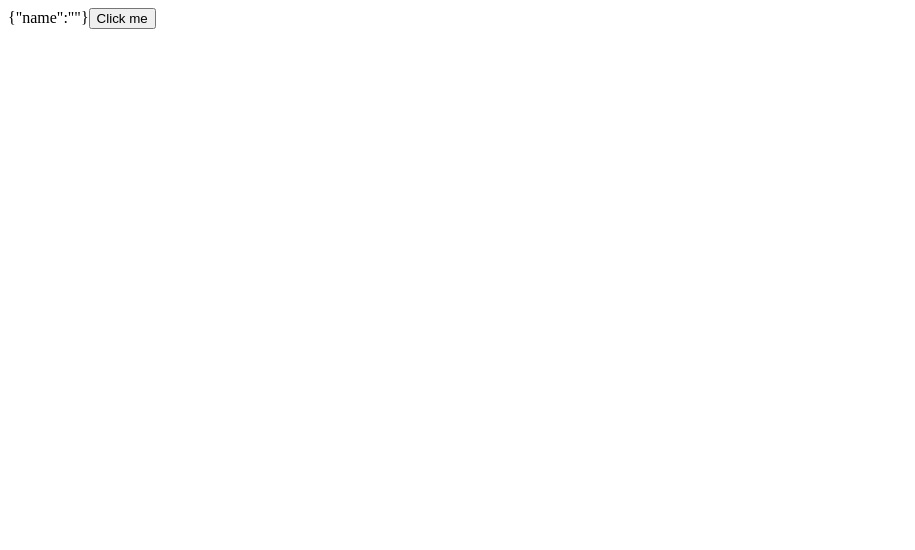
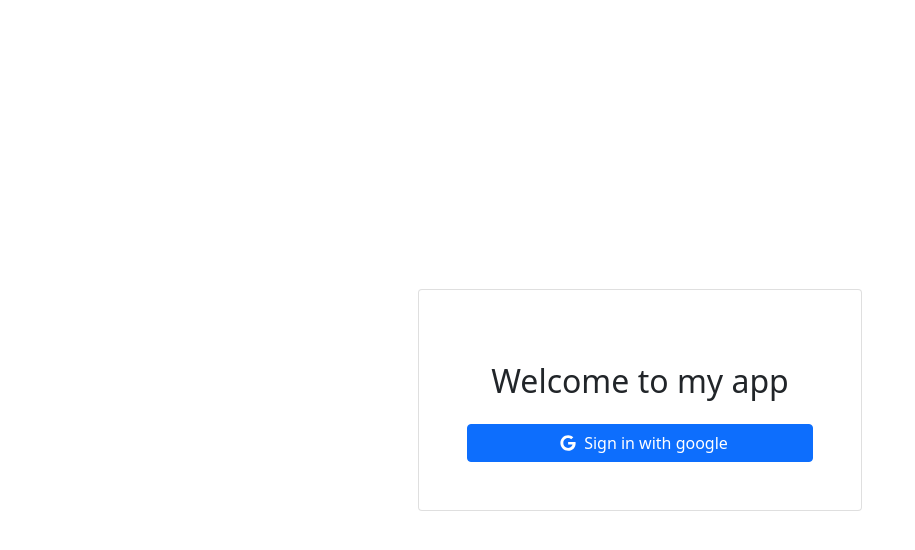
Before and after one commit to tudorie-mariuscosmin/versity-portal, a React (Create React App) app: page /#/login in a window 1280 px wide. Shown: the top 550 px of the page, without its empty margins (0-915 px from the left). Built offline with nearby package versions, Linux system fonts and the light colour scheme.

Commit message:
login page

```diff
--- a/src/App.js
+++ b/src/App.js
@@ -1,29 +1,18 @@
-
-// var firebaseConfig = {
-//   apiKey: "AIzaSyA7V1RZBlluKpQQvhXNHm1YDMncZ6dVhJU",
-//   authDomain: "softbinator-labs.firebaseapp.com",
-//   projectId: "softbinator-labs",
-//   storageBucket: "softbinator-labs.appspot.com",
-//   messagingSenderId: "18702959524",
-//   appId: "1:18702959524:web:c92e01b146b67c4a193731",
-//   measurementId: "G-4RMB5HSX14"
-// };
-// // Initialize Firebase
-// firebase.initializeApp(firebaseConfig);
-// firebase.analytics();
+import './services/firebase'
+import { HashRouter as Router, Route, Switch } from 'react-router-dom'
+import Login from './pages/Login'
+import Home from './pages/Home'
+import PrivateRoute from './components/PrivateRoute'
 
 
-import { useSelector, useDispatch } from 'react-redux'
-import { login } from './store/user/user';
-
 function App() {
-  const state = useSelector(state => state.user)
-  const dispatch = useDispatch()
   return (
-    <div>
-      {JSON.stringify(state)}
-      <button onClick={() => dispatch(login())}>Click me</button>
-    </div>
+    <Router>
+      <Switch>
+        <PrivateRoute path="/" exact component={Home} />
+        <Route path='/login' exact component={Login} />
+      </Switch>
+    </Router>
 
   );
 }
--- /dev/null
+++ b/src/components/PrivateRoute.js
@@ -0,0 +1,14 @@
+import React from 'react'
+import { Redirect, Route } from 'react-router-dom'
+import { useSelector } from 'react-redux'
+
+export default function PrivateRoute({ component: Component, ...rest }) {
+    const user = useSelector(state => state.user)
+    return (
+        <Route {...rest} render={props =>
+            user.uid ? <Component {...props} /> : <Redirect to="/login" />
+        }>
+
+        </Route >
+    )
+}
--- a/src/index.js
+++ b/src/index.js
@@ -4,6 +4,11 @@ import App from './App';
 
 import { Provider } from 'react-redux'
 import store from './store'
+import 'bootstrap/dist/css/bootstrap.min.css'
+
+import { library } from '@fortawesome/fontawesome-svg-core'
+import { fab } from '@fortawesome/free-brands-svg-icons'
+library.add(fab)
 
 ReactDOM.render(
   <React.StrictMode>
--- /dev/null
+++ b/src/pages/Home.js
@@ -0,0 +1,11 @@
+import React from 'react'
+import { useSelector } from 'react-redux'
+
+export default function Home() {
+    const user = useSelector(state => state.user)
+    return (
+        <div>
+            {JSON.stringify(user)}
+        </div>
+    )
+}
--- /dev/null
+++ b/src/pages/Login.js
@@ -0,0 +1,38 @@
+import React from 'react'
+import { useDispatch } from 'react-redux'
+import { useHistory } from 'react-router-dom'
+import { setUser } from '../store/user/user'
+import { auth } from '../services/firebase'
+import { FontAwesomeIcon } from '@fortawesome/react-fontawesome'
+import firebase from 'firebase'
+const provider = new firebase.auth.GoogleAuthProvider()
+
+
+
+export default function Login() {
+    const dispatch = useDispatch()
+    const history = useHistory()
+    const handleLogin = async () => {
+        const { user } = await auth.signInWithPopup(provider)
+        const payload = {
+            uid: user.uid,
+            name: user.displayName,
+            email: user.email,
+            avatar: user.photoUrl,
+        }
+        dispatch(setUser(payload))
+        history.push("/")
+    }
+    return (
+        <div className=" vh-100 d-flex justify-content-center align-items-center ">
+            <div className="card p-5">
+                <h2 className="card-title m-4 m-b-4">Welcome to my app</h2>
+                <button className="btn btn-primary" onClick={handleLogin} >
+                    <FontAwesomeIcon icon={['fab', 'google']} className="mx-2" />
+                Sign in with google
+            </button>
+
+            </div>
+        </div>
+    )
+}
--- /dev/null
+++ b/src/services/firebase.js
@@ -0,0 +1,18 @@
+import firebase from 'firebase'
+
+const firebaseConfig = {
+    apiKey: process.env.REACT_APP_FIREBASE_API_KEY,
+    authDomain: process.env.REACT_APP_FIREBASE_AUTH_DOMAIN,
+    projectId: process.env.REACT_APP_FIREBASE_PROJECT_ID,
+    storageBucket: process.env.REACT_APP_FIREBASE_STORAGE_BUCKET,
+    messagingSenderId: process.env.REACT_APP_FIREBASE_FIREBASE_MESSAGING_SENDER_ID,
+    appId: process.env.REACT_APP_FIREBASE_APP_ID,
+    measurementId: process.env.REACT_APP_FIREBASE_MEASUREMENT_ID,
+};
+// Initialize Firebase
+const app = firebase.initializeApp(firebaseConfig);
+firebase.analytics();
+
+
+export const auth = firebase.auth()
+export default app
--- a/src/store/user/user.js
+++ b/src/store/user/user.js
@@ -3,17 +3,23 @@ import { createSlice } from '@reduxjs/toolkit'
 export const userSlice = createSlice({
     name: 'user',
     initialState: {
-        name: ''
+        uid: '',
+        name: '',
+        email: '',
+        avatar: '',
     },
     reducers: {
-        setName: (state, action) => {
-            state.name = action.payload
+        setUser: (state, action) => {
+            state.uid = action.payload.name
+            state.name = action.payload.name
+            state.email = action.payload.email
+            state.avatar = action.payload.avatar
         },
         login: (state) => { }
     },
 })
 
 // Action creators are generated for each case reducer function
-export const { setName, login } = userSlice.actions
+export const { setUser, login } = userSlice.actions
 
 export default userSlice.reducer
--- a/src/store/user/user.saga.js
+++ b/src/store/user/user.saga.js
@@ -1,14 +1,18 @@
 import { takeLatest, put } from "@redux-saga/core/effects";
-import { setName, login } from "./user";
 
 
-function* handleLogin() {
-    console.log("a ajuns aici")
-    yield put(setName("marius"))
-    //yield put(setUser(action.payload.name, action.payload.id, action.payload.email))
 
-}
+
+// function* fetchUserInfo() {
+//     try {
+//         const token = localStorage.getItem('token')
+//         let { data } = yield axios.get(`https://www.googleapis.com/oauth2/v3/userinfo?access_token=${token}`)
+//         console.log(data)
+//     } catch (err) {
+
+//     }
+// }
 
 export default function* userSaga() {
-    yield takeLatest(login, handleLogin)
+    // yield takeLatest(getUserInfo, fetchUserInfo)
 }
```
Also changed, not shown: package.json (+8 -0 lines), 2 other files (tests, documents, lock files or other folders).
